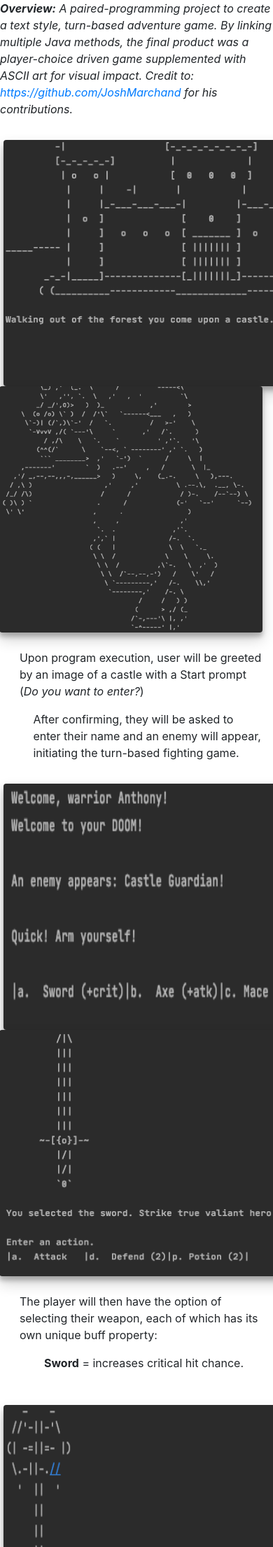
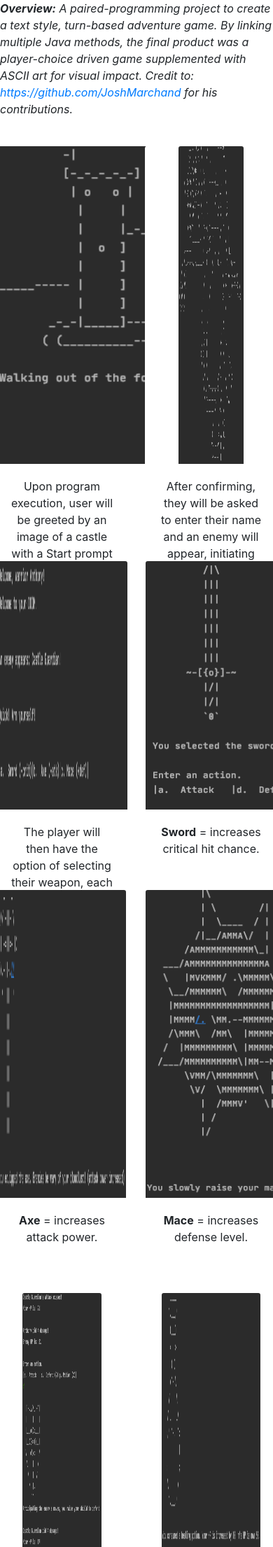
Before and after one commit to AnthonySanMiguel/codeup-spring-exercises, a Spring Boot app: page /text_game/text_game in a window 390 px wide; the page is wider, and only the part inside the window is pictured. Shown: the part 224-2435 px from the top of that part at 70% size. Run offline with Spring Boot 4, Linux system fonts and the light colour scheme; the visitor is signed in with stand-in values (Sample User, id 1); some of the project's set-up classes (security, data sources, template engines, error pages and the like) are left out, and stand-ins take their place; some libraries are stand-ins or nearby versions.

Commit message:
added mobile responsiveness to site, specifically movie_db, text adventure, and tictactoe pages

```diff
--- a/src/main/resources/templates/partials/partials.html
+++ b/src/main/resources/templates/partials/partials.html
@@ -3,9 +3,13 @@
 
 <head th:fragment="head">
     <meta charset="UTF-8"/>
+    <meta http-equiv="X-UA-Compatible" content="IE=edge">
+    <meta name="viewport" content="width=device=width, initial-scale=1">
     <link th:href="@{/webjars/bootstrap/4.4.1-1/css/bootstrap.min.css}" rel="stylesheet">
     <link th:href="@{/css/main.css}" rel="stylesheet">
     <script src="https://kit.fontawesome.com/5811016069.js" crossorigin="anonymous"></script>
+    <script src="https://oss.maxcdn.com/html5shiv/3.7.2/html5shiv.min.js"></script>
+    <script src="https://oss.maxcdn.com/respond/1.4.2/respond.min.js"></script>
     <title></title>
 </head>
 
@@ -31,7 +35,7 @@
                         Home
                     </a>
                 </li>
-            <li>
+                <li>
                     <div class="dropdown show">
                         <a class="btn btn-secondary" style="background-color: rgb(248 249 250); border: none; color: rgb(124 124 125); padding-top: 8px" href="#" role="button" id="dropdownMenuLink" data-toggle="dropdown" aria-haspopup="true" aria-expanded="false" sec:authorize="isAuthenticated()">
                             <i class="fas fa-cogs mr-2"></i>Projects
@@ -42,7 +46,7 @@
                             <a class="dropdown-item" href="/movie_database/movie_database"><i class="fas fa-film mr-2" sec:authorize="isAuthenticated()"></i>Movie Database</a>
                             <a class="dropdown-item" href="/text_game/text_game"><i class="fab fa-fort-awesome mr-2" sec:authorize="isAuthenticated()"></i>Text Adventure Game</a>
                             <a class="dropdown-item" href="/ads"><i class="fas fa-comments-dollar mr-2" sec:authorize="isAuthenticated()"></i>Craigslist Clone</a>
-<!--                            <a class="dropdown-item" href="/posts"><i class="fas fa-book mr-2"></i>Blog Space</a>-->
+                            <!--                            <a class="dropdown-item" href="/posts"><i class="fas fa-book mr-2"></i>Blog Space</a>-->
                             <a class="dropdown-item" href="/capstone/capstone"><i class="fas fa-project-diagram mr-2" sec:authorize="isAuthenticated()"></i>Capstone Project</a>
                         </div>
                     </div>
@@ -92,7 +96,7 @@
     <!-- collapsing navbar elements -->
     <div class="navbar navbar-expand-lg navbar-light footer">
 
-<!--         left side content -->
+        <!--         left side content -->
         <ul class="navbar-nav ml-auto" id="footer-nav">
             <li class="nav-item"><a class="nav-link mr-3 hvr-grow" href="https://github.com/AnthonySanMiguel" target="_blank" style="color: white;"><i class="fab fa-github mr-2 hvr-gicon"></i>AnthonySanMiguel</a></li>
             <li class="nav-item"><a class="nav-link hvr-grow" href="https://www.linkedin.com/in/anthony-san-miguel-ii/" target="_blank" style="color: white;"><i class="fab fa-linkedin mr-2 hvr-icon"></i>anthony-san-miguel-ii</a></li>
--- a/src/main/resources/templates/text_game/text_game.html
+++ b/src/main/resources/templates/text_game/text_game.html
@@ -5,57 +5,107 @@
 <div th:replace="partials/partials :: top_banner"></div>
 <div th:replace="partials/partials :: standard_nav"></div>
 <div class="container">
-    <div class="row">
-        <p class="mx-auto mt-4"><em><strong>Overview:</strong> A paired-programming project to create a text style, turn-based adventure game. By linking multiple Java methods, the final product was a player-choice driven game supplemented with ASCII art for visual impact. Credit to: <a href="https://github.com/JoshMarchand">https://github.com/JoshMarchand</a> for his contributions.</em></p>
+    <div class="row mb-4">
+        <p class="mx-auto mt-4"><em><strong>Overview:</strong> A paired-programming project to create a text style,
+            turn-based adventure game. By linking multiple Java methods, the final product was a player-choice driven
+            game supplemented with ASCII art for visual impact. Credit to: <a href="https://github.com/JoshMarchand">https://github.com/JoshMarchand</a>
+            for his contributions.</em></p>
     </div>
 </div>
-<div class="row mt-3" style="width: 100%;">
-    <img class="movie_pic_shadow rounded" src="/img/textgame_1.png" style="height: 22em; width: 40em; margin-left: 5%"/>
-    <img class="movie_pic_shadow rounded" src="/img/textgame_2.png" style="height: 22em; width: 40em; margin-left: 3.5%"/>
+<div class="row justify-content-center mb-4">
+    <div class="card border-white" style="width: 45%;">
+        <img class="card-img-top mx-auto" src="/img/textgame_1.png" alt="..." style="height: 80%; width: auto">
+        <div class="card-body">
+            <p class="card-text text-center">Upon program execution, user will be greeted by an image of a castle with a
+                Start prompt (<em>Do you want to enter?</em>)</p>
         </div>
-<div class="row mt-4" style="width: 100%;">
-    <p style="width: 30em; margin-left: 11%">Upon program execution, user will be greeted by an image of a castle with a Start prompt (<em>Do you want to enter?</em>)</p>
-    <p style="width: 30em; margin-left: 16%">After confirming, they will be asked to enter their name and an enemy will appear, initiating the turn-based fighting game.</p>
     </div>
-<div class="row mt-3" style="width: 100%;">
-    <img class="movie_pic_shadow rounded my-auto" src="/img/textgame_3.png" style="height: 22em; width: 40em; margin-left: 5%"/>
-    <img class="movie_pic_shadow rounded" src="/img/textgame_4.png" style="height: 22em; width: 40em; margin-left: 3.5%"/>
+    <div class="card ml-4 border-white" style="width: 45%;">
+        <img class="card-img-top mx-auto" src="/img/textgame_2.png" alt="..." style="height: 80%; width: 50%">
+        <div class="card-body">
+            <p class="card-text text-center">After confirming, they will be asked to enter their name and an enemy will
+                appear, initiating the turn-based fighting game.</p>
         </div>
-<div class="row mt-4" style="width: 100%;">
-    <p style="width: 30em; margin-left: 11%">The player will then have the option of selecting their weapon, each of which has its own unique buff property:</p>
-    <p style="width: 30em; margin-left: 20%"><strong>Sword</strong> = increases critical hit chance.<p>
     </div>
-<div class="row mt-3" style="width: 100%;">
-    <img class="movie_pic_shadow rounded my-auto" src="/img/textgame_5.png" style="height: 22em; width: 40em; margin-left: 5%"/>
-    <img class="movie_pic_shadow rounded" src="/img/textgame_6.png" style="height: 22em; width: 40em; margin-left: 3.5%"/>
 </div>
-<div class="row mt-4" style="width: 100%;">
-    <p style="width: 30em; margin-left: 16%"><strong>Axe</strong> = increases attack power.</p>
-    <p style="width: 30em; margin-left: 16%"><strong>Mace</strong> = increases defense level.<p>
+<div class="row justify-content-center mb-4">
+    <div class="card border-white" style="width: 45%">
+        <img class="card-img-top mx-auto" src="/img/textgame_3.png" alt="..." style="height: 80%; width: 100%">
+        <div class="card-body">
+            <p class="card-text text-center">The player will then have the option of selecting their weapon, each of
+                which has its own unique buff property:
+            </p>
         </div>
-<div class="row mt-3" style="width: 100%;">
-    <img class="movie_pic_shadow rounded" src="/img/textgame_7.png" style="height: 22em; width: 40em; margin-left: 5%"/>
-    <img class="movie_pic_shadow rounded my-auto" src="/img/textgame_8.png" style="height: 22em; width: 40em; margin-left: 3.5%"/>
     </div>
-<div class="row mt-4" style="width: 100%;">
-    <p style="width: 30em; margin-left: 11%">After selecting their weapon, the player is then prompted with what action to take: <em>Attack</em> will allow for one hit opportunity from both the player and enemy; <em>Defend</em> will halve incoming enemy attack damage...</p>
-    <p style="width: 30em; margin-left: 16%">...and <em>Potion</em> will replenish player hit points (HP).<p>
+    <div class="card ml-4 border-white" style="width: 45%">
+        <img class="card-img-top mx-auto" src="/img/textgame_4.png" alt="..." style="height: 80%; width: auto">
+        <div class="card-body">
+            <p class="card-text text-center"><strong>Sword</strong> = increases critical hit chance.</p>
         </div>
-<div class="row mt-3" style="width: 100%;">
-    <img class="movie_pic_shadow rounded my-auto" src="/img/textgame_9.png" style="height: 22em; width: 40em; margin-left: 5%"/>
-    <img class="movie_pic_shadow rounded" src="/img/textgame_10.png" style="height: 22em; width: 40em; margin-left: 3.5%"/>
     </div>
-<div class="row mt-4" style="width: 100%;">
-    <p style="width: 30em; margin-left: 11%">In the background of each fight, a "Critical Hit" percentage is always present, which may present itself on attack.</p>
-    <p style="width: 30em; margin-left: 16%">Also running in the background, if the battle meets or exceeds 6 "turns" by the player, the special move <em>Kiss of Death!</em> appears as an option. This spell will reduce enemy's HP to 1, allowing for a swift end to the fight.<p>
 </div>
-<div class="row mt-3" style="width: 100%;">
-    <img class="movie_pic_shadow rounded" src="/img/textgame_11.png" style="height: 22em; width: 40em; margin-left: 5%"/>
-    <img class="movie_pic_shadow rounded" src="/img/textgame_12.png" style="height: 22em; width: 40em; margin-left: 3.5%"/>
+<div class="row justify-content-center mb-4">
+    <div class="card border-white" style="width: 45%">
+        <img class="card-img-top mx-auto" src="/img/textgame_5.png" alt="..." style="height: 80%; width: 98%">
+        <div class="card-body">
+            <p class="card-text text-center"><strong>Axe</strong> = increases attack power.</p>
         </div>
-<div class="row mt-4" style="width: 100%;">
-    <p style="width: 30em; margin-left: 11%">After vanquishing the enemy, the player is shown a victory message and symbol.</p>
-    <p style="width: 30em; margin-left: 16%">If defeated, they will see a different message and image.<p>
+    </div>
+    <div class="card ml-4 border-white" style="width: 45%">
+        <img class="card-img-top mx-auto" src="/img/textgame_6.png" alt="..." style="height: 80%; width: auto">
+        <div class="card-body">
+            <p class="card-text text-center"><strong>Mace</strong> = increases defense level.</p>
+        </div>
+    </div>
+</div>
+<div class="row justify-content-center mb-4">
+    <div class="card border-white" style="width: 45%">
+        <img class="card-img-top mx-auto" src="/img/textgame_7.png" alt="..." style="height: 80%; width: 60%">
+        <div class="card-body">
+            <p class="card-text text-center">After selecting their weapon, the player is then prompted with what action
+                to take: <strong>Attack</strong> will allow for one hit opportunity from both the player and enemy;
+                <strong>Defend</strong> will halve incoming enemy attack damage.</p>
+        </div>
+    </div>
+    <div class="card ml-4 border-white" style="width: 45%">
+        <img class="card-img-top mx-auto" src="/img/textgame_8.png" alt="..." style="height: 80%; width: 75%">
+        <div class="card-body">
+            <p class="card-text text-center"><strong>Potion</strong> will replenish player hit points (HP).</p>
+        </div>
+    </div>
+</div>
+<div class="row justify-content-center mb-4">
+    <div class="card border-white" style="width: 45%">
+        <img class="card-img-top mx-auto" src="/img/textgame_9.png" alt="..." style="height: 80%; width: 98%">
+        <div class="card-body">
+            <p class="card-text text-center">In the background of each fight, a "Critical Hit" percentage is always
+                present, which may present itself on attack.
+            </p>
+        </div>
+    </div>
+    <div class="card ml-4 border-white" style="width: 45%">
+        <img class="card-img-top mx-auto" src="/img/textgame_10.png" alt="..." style="height: 80%; width: 50%">
+        <div class="card-body">
+            <p class="card-text text-center">Also running in the background, if the battle meets or exceeds 6 "turns" by
+                the player, the special move <em>Kiss of Death!</em> appears as an option. This spell will reduce
+                enemy's HP to 1, allowing for a swift end to the fight.</p>
+        </div>
+    </div>
+</div>
+<div class="row justify-content-center mb-4">
+    <div class="card border-white" style="width: 45%">
+        <img class="card-img-top mx-auto" src="/img/textgame_11.png" alt="..." style="height: 75%; width: auto">
+        <div class="card-body">
+            <p class="card-text text-center">After vanquishing the enemy, the player is shown a victory message and
+                symbol.</p>
+        </div>
+    </div>
+    <div class="card ml-4 border-white" style="width: 45%">
+        <img class="card-img-top mx-auto" src="/img/textgame_12.png" alt="..." style="height: 75%; width: auto">
+        <div class="card-body">
+            <p class="card-text text-center">If defeated, they will see a different message and image.</p>
+        </div>
+    </div>
 </div>
 <div th:replace="partials/partials :: footer_nav"></div>
 <div th:replace="partials/partials :: footer"></div>
```
Also changed, not shown: src/main/resources/templates/movie_database/movie_database.html (+52 -22 lines), src/main/resources/templates/tictactoe/tictactoe.html (+36 -16 lines), src/main/resources/static/css/main.css (line endings or trailing spaces), src/main/resources/static/img/green_lantern.gif (added), src/main/resources/static/img/martian_manhunter.gif (added), src/main/resources/static/js/main.js (line endings or trailing spaces), 3 other files. Lines whose indentation alone changed are shown as unchanged.
